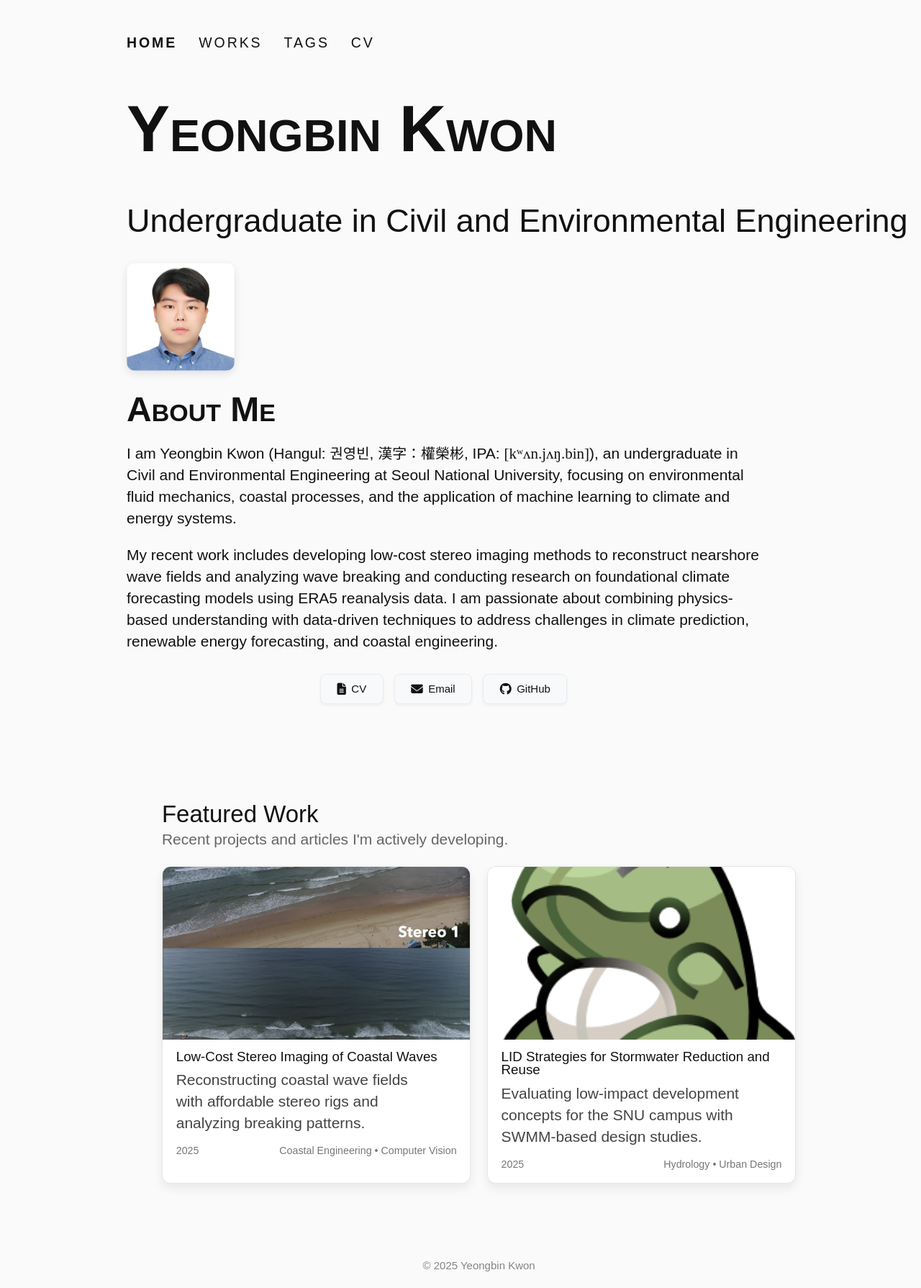
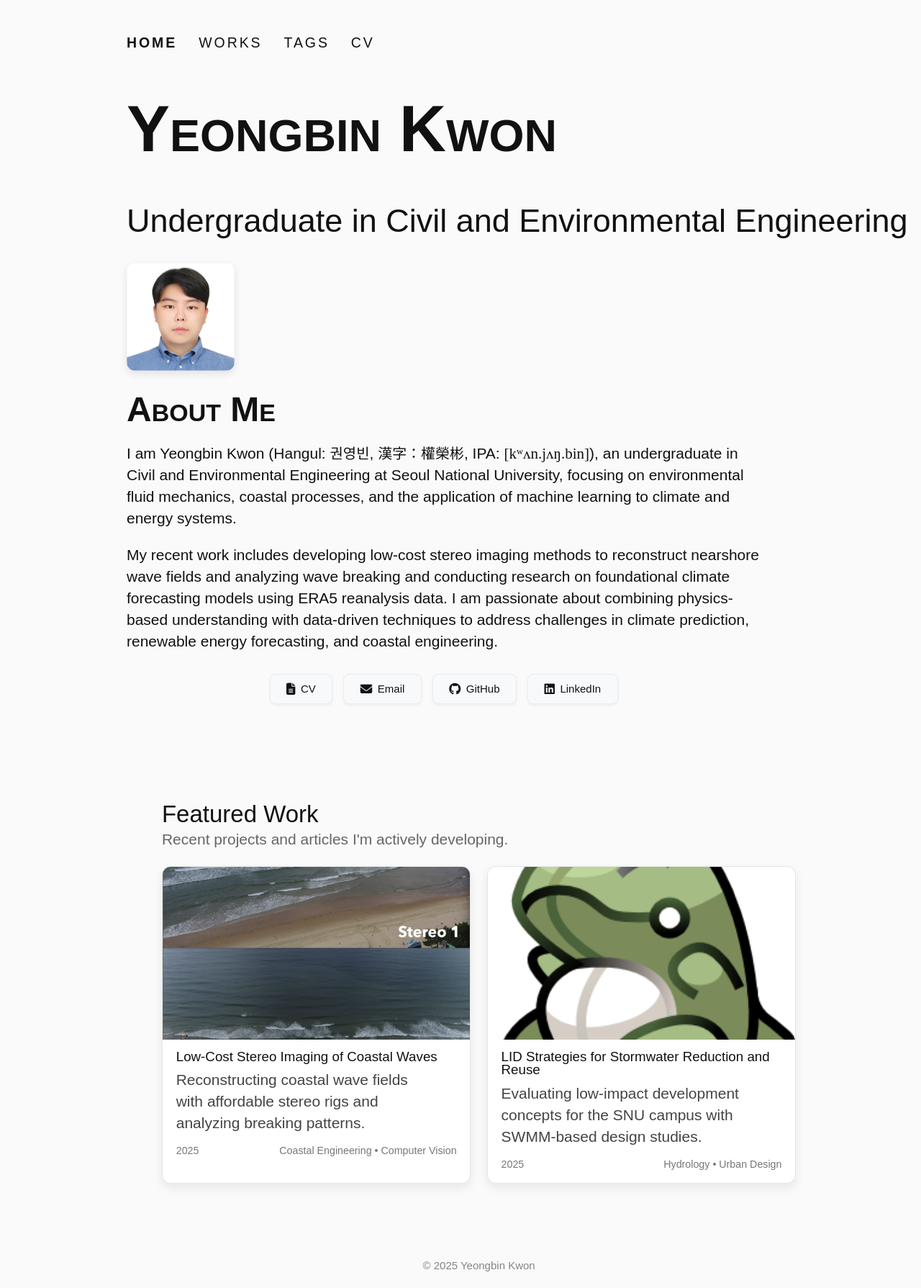
Before and after one commit to Zeugnis04/research, a Jekyll site: the page built from index.md, in a window 1280 px wide. Shown: the whole page at 72% size. Built offline with Jekyll 4.4.1, drawn with Linux system fonts in a browser that asks for light colours; a style sheet for code colours, icons or effects is not loaded.

Commit message:
Update linkedin

```diff
--- a/_sass/_site-style.scss
+++ b/_sass/_site-style.scss
@@ -79,6 +79,12 @@
   background: #fff3e0;
   border-color: #ff9800;
   color: #e65100;
+}
+
+.linkedin-btn:hover {
+  background: #e8f4fd;
+  border-color: #0a66c2;
+  color: #004182;
 }
 
 .works-section {
--- a/index.md
+++ b/index.md
@@ -37,6 +37,10 @@
       <i class="fa-brands fa-github"></i>
       GitHub
     </a>
+    <a href="https://www.linkedin.com/in/yeongbin-kwon/" class="contact-btn linkedin-btn">
+      <i class="fa-brands fa-linkedin"></i>
+      LinkedIn
+    </a>
 
   </div>
 
```
Also changed, not shown: cv.md (+0 -1 lines), 1 other file.
